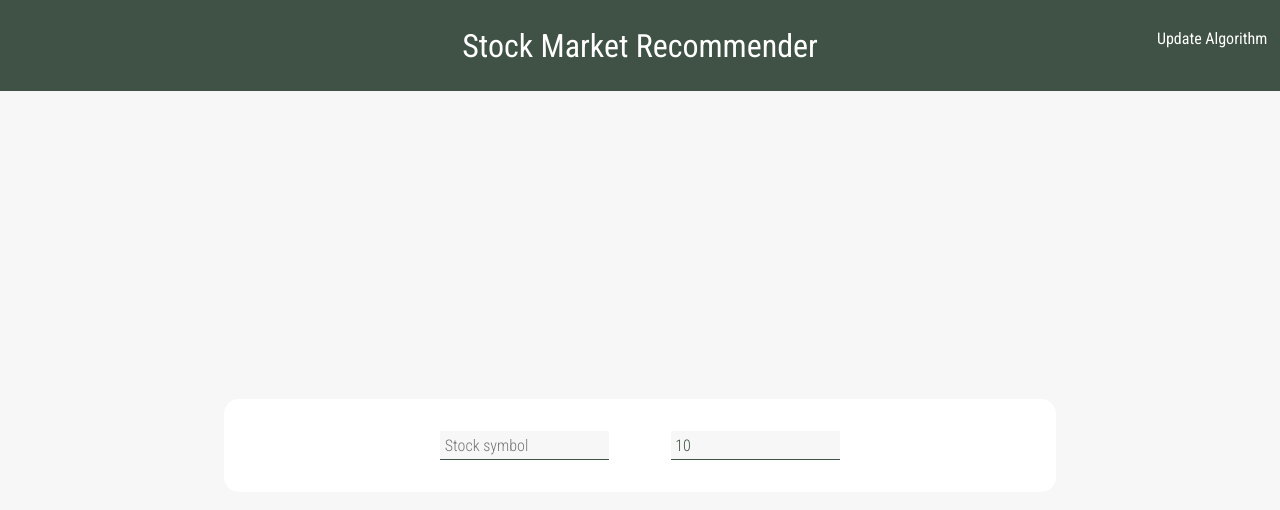
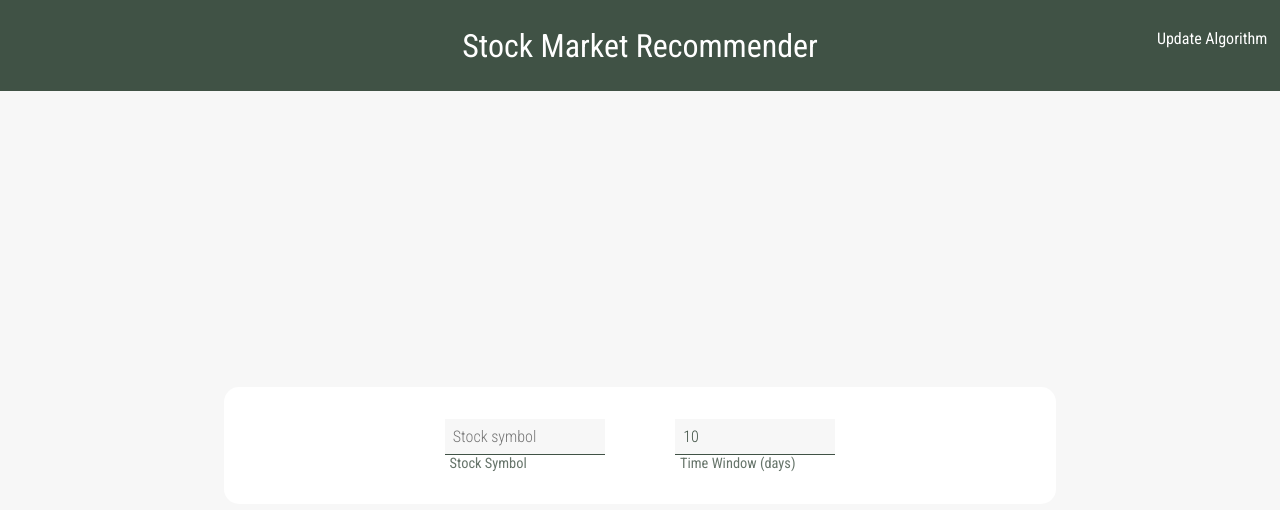
Before and after one commit to Mitchpain/stockMarket, a React app in the folder Frontend/: page / in a window 1280 px wide. Shown: the top 510 px of the page. Built offline with nearby package versions, Linux system fonts and the light colour scheme.

Commit message:
Styling user input

```diff
--- a/Frontend/src/components/StockSymbolInput.jsx
+++ b/Frontend/src/components/StockSymbolInput.jsx
@@ -3,12 +3,15 @@ import StockInfo from "../app/StockInfo";
 
 function StockSymbolInput(props) {
   return (
+    <div className="inputContainer">
       <input type="text" placeholder="Stock symbol"
         onChange={(e)=>{
         if(StockInfo.validateStockSymbol(e.target.value)) {
           props.onChangeStockSymbol(e.target.value)}
         }
       } />
+      <span>Stock Symbol</span>
+    </div>
   );
 };
 
--- a/Frontend/src/components/TimeWindowInput.jsx
+++ b/Frontend/src/components/TimeWindowInput.jsx
@@ -3,6 +3,7 @@ import React from 'react';
 function TimeWindowInput(props) {
 
   return (
+    <div className="inputContainer">
       <input type="number" min="1" placeholder="Time window" value={props.timeWindow}
         onChange={(e)=>{
           if(e.target.value > 0){
@@ -10,6 +11,8 @@ function TimeWindowInput(props) {
           }}
         }
       />
+      <span>Time Window (days)</span>
+    </div>
   );
 };
 
--- a/Frontend/src/components/styles/UserInput.scss
+++ b/Frontend/src/components/styles/UserInput.scss
@@ -9,11 +9,20 @@
         border-bottom: 1px solid $color-secondary;
         background-color: $color-background;
         font-weight:300;
-        padding:1%;
+        padding:5%;
     }
     form{
         display:flex;
         width:60%;
         justify-content: space-around;
     }
+    .inputContainer{
+        display:flex;
+        flex-direction: column;
+    }
+    span{
+        margin-left: 3%;
+        font-size: 0.90em;
+        opacity: 0.8;
+    }
 }
```
Lines whose indentation alone changed are shown as unchanged.
